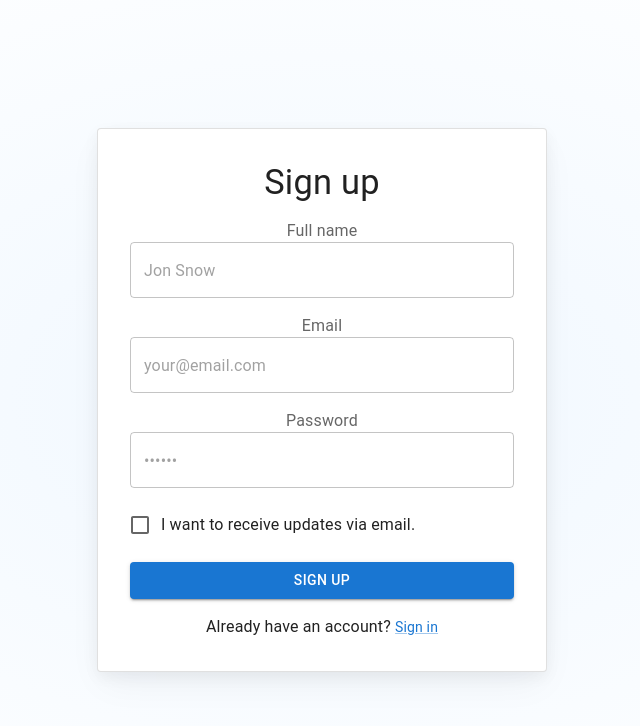
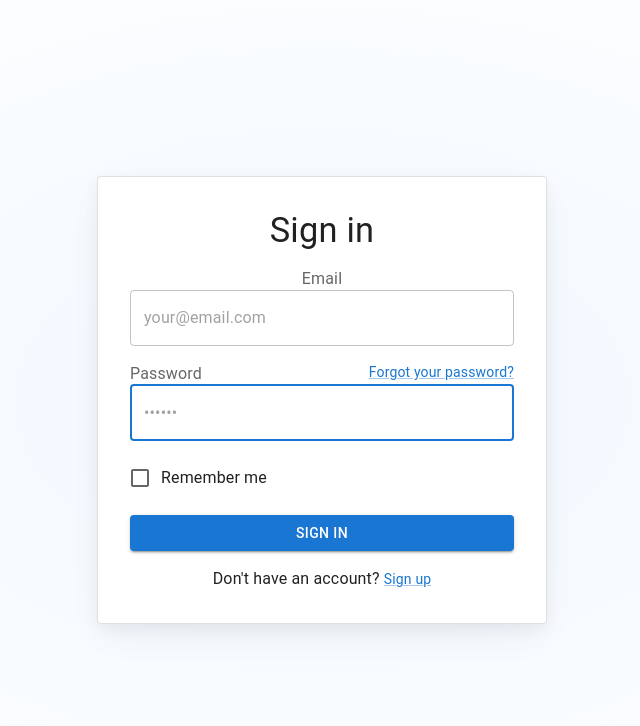
Before and after one commit to Sadia-hub/react-ts-signup-page, a React (Create React App) app: page / in a window 1280 px wide. Shown: the top 726 px of the page, without its empty margins (318-958 px from the left). Built offline with nearby package versions, Linux system fonts and the light colour scheme.

Commit message:
signin page added

```diff
--- a/src/App.tsx
+++ b/src/App.tsx
@@ -2,10 +2,12 @@
 import './App.css';
 
 import SignUp from './pages/SignUp';
+import SignIn from './pages/SignIn';
 function App() {
   return (
     <div className="App">
-      <SignUp />
+      {/* <SignUp /> */}
+      <SignIn />
     </div>
   );
 }
--- /dev/null
+++ b/src/components/SignIn/ForgotPassword.tsx
@@ -0,0 +1,57 @@
+import * as React from 'react';
+import Button from '@mui/material/Button';
+import Dialog from '@mui/material/Dialog';
+import DialogActions from '@mui/material/DialogActions';
+import DialogContent from '@mui/material/DialogContent';
+import DialogContentText from '@mui/material/DialogContentText';
+import DialogTitle from '@mui/material/DialogTitle';
+import OutlinedInput from '@mui/material/OutlinedInput';
+
+interface ForgotPasswordProps {
+    open: boolean;
+    handleClose: () => void;
+}
+
+export default function ForgotPassword({ open, handleClose }: ForgotPasswordProps) {
+    return (
+        <Dialog
+            open={open}
+            onClose={handleClose}
+            PaperProps={{
+                component: 'form',
+                onSubmit: (event: React.FormEvent<HTMLFormElement>) => {
+                    event.preventDefault();
+                    handleClose();
+                },
+                sx: { backgroundImage: 'none' },
+            }}
+        >
+            <DialogTitle>Reset password</DialogTitle>
+            <DialogContent
+                sx={{ display: 'flex', flexDirection: 'column', gap: 2, width: '100%' }}
+            >
+                <DialogContentText>
+                    Enter your account&apos;s email address, and we&apos;ll send you a link to
+                    reset your password.
+                </DialogContentText>
+                <OutlinedInput
+                    autoFocus
+                    required
+                    margin="dense"
+                    id="email"
+                    name="email"
+                    label="Email address"
+                    placeholder="Email address"
+                    type="email"
+                    fullWidth
+                />
+            </DialogContent>
+            <DialogActions sx={{ pb: 3, px: 3 }}>
+                <Button onClick={handleClose}>Cancel</Button>
+                <Button variant="contained" type="submit">
+                    Continue
+                </Button>
+            </DialogActions>
+        </Dialog>
+    );
+}
--- /dev/null
+++ b/src/pages/SignIn.tsx
@@ -0,0 +1,214 @@
+import * as React from 'react';
+import Box from '@mui/material/Box';
+import Button from '@mui/material/Button';
+import Checkbox from '@mui/material/Checkbox';
+import CssBaseline from '@mui/material/CssBaseline';
+import FormControlLabel from '@mui/material/FormControlLabel';
+import FormLabel from '@mui/material/FormLabel';
+import FormControl from '@mui/material/FormControl';
+import Link from '@mui/material/Link';
+import TextField from '@mui/material/TextField';
+import Typography from '@mui/material/Typography';
+import Stack from '@mui/material/Stack';
+import MuiCard from '@mui/material/Card';
+import { styled } from '@mui/material/styles';
+import ForgotPassword from '../components/SignIn/ForgotPassword';
+
+const Card = styled(MuiCard)(({ theme }) => ({
+  display: 'flex',
+  flexDirection: 'column',
+  alignSelf: 'center',
+  width: '100%',
+  padding: theme.spacing(4),
+  gap: theme.spacing(2),
+  margin: 'auto',
+  [theme.breakpoints.up('sm')]: {
+    maxWidth: '450px',
+  },
+  boxShadow:
+    'hsla(220, 30%, 5%, 0.05) 0px 5px 15px 0px, hsla(220, 25%, 10%, 0.05) 0px 15px 35px -5px',
+  ...theme.applyStyles('dark', {
+    boxShadow:
+      'hsla(220, 30%, 5%, 0.5) 0px 5px 15px 0px, hsla(220, 25%, 10%, 0.08) 0px 15px 35px -5px',
+  }),
+}));
+
+const SignInContainer = styled(Stack)(({ theme }) => ({
+  height: 'calc((1 - var(--template-frame-height, 0)) * 100dvh)',
+  minHeight: '100%',
+  padding: theme.spacing(2),
+  [theme.breakpoints.up('sm')]: {
+    padding: theme.spacing(4),
+  },
+  '&::before': {
+    content: '""',
+    display: 'block',
+    position: 'absolute',
+    zIndex: -1,
+    inset: 0,
+    backgroundImage:
+      'radial-gradient(ellipse at 50% 50%, hsl(210, 100%, 97%), hsl(0, 0%, 100%))',
+    backgroundRepeat: 'no-repeat',
+    ...theme.applyStyles('dark', {
+      backgroundImage:
+        'radial-gradient(at 50% 50%, hsla(210, 100%, 16%, 0.5), hsl(220, 30%, 5%))',
+    }),
+  },
+}));
+
+export default function SignIn(props: { disableCustomTheme?: boolean }) {
+  const [emailError, setEmailError] = React.useState(false);
+  const [emailErrorMessage, setEmailErrorMessage] = React.useState('');
+  const [passwordError, setPasswordError] = React.useState(false);
+  const [passwordErrorMessage, setPasswordErrorMessage] = React.useState('');
+  const [open, setOpen] = React.useState(false);
+
+  const handleClickOpen = () => {
+    setOpen(true);
+  };
+
+  const handleClose = () => {
+    setOpen(false);
+  };
+
+  const handleSubmit = (event: React.FormEvent<HTMLFormElement>) => {
+    if (emailError || passwordError) {
+      event.preventDefault();
+      return;
+    }
+    const data = new FormData(event.currentTarget);
+    console.log({
+      email: data.get('email'),
+      password: data.get('password'),
+    });
+  };
+
+  const validateInputs = () => {
+    const email = document.getElementById('email') as HTMLInputElement;
+    const password = document.getElementById('password') as HTMLInputElement;
+
+    let isValid = true;
+
+    if (!email.value || !/\S+@\S+\.\S+/.test(email.value)) {
+      setEmailError(true);
+      setEmailErrorMessage('Please enter a valid email address.');
+      isValid = false;
+    } else {
+      setEmailError(false);
+      setEmailErrorMessage('');
+    }
+
+    if (!password.value || password.value.length < 6) {
+      setPasswordError(true);
+      setPasswordErrorMessage('Password must be at least 6 characters long.');
+      isValid = false;
+    } else {
+      setPasswordError(false);
+      setPasswordErrorMessage('');
+    }
+
+    return isValid;
+  };
+
+  return (
+    <>
+      <CssBaseline enableColorScheme />
+      <SignInContainer direction="column" justifyContent="space-between">
+        <Card variant="outlined">
+          {/* <SitemarkIcon /> */}
+          <Typography
+            component="h1"
+            variant="h4"
+            sx={{ width: '100%', fontSize: 'clamp(2rem, 10vw, 2.15rem)' }}
+          >
+            Sign in
+          </Typography>
+          <Box
+            component="form"
+            onSubmit={handleSubmit}
+            noValidate
+            sx={{
+              display: 'flex',
+              flexDirection: 'column',
+              width: '100%',
+              gap: 2,
+            }}
+          >
+            <FormControl>
+              <FormLabel htmlFor="email">Email</FormLabel>
+              <TextField
+                error={emailError}
+                helperText={emailErrorMessage}
+                id="email"
+                type="email"
+                name="email"
+                placeholder="your@email.com"
+                autoComplete="email"
+                autoFocus
+                required
+                fullWidth
+                variant="outlined"
+                color={emailError ? 'error' : 'primary'}
+                sx={{ ariaLabel: 'email' }}
+              />
+            </FormControl>
+            <FormControl>
+              <Box sx={{ display: 'flex', justifyContent: 'space-between' }}>
+                <FormLabel htmlFor="password">Password</FormLabel>
+                <Link
+                  component="button"
+                  type="button"
+                  onClick={handleClickOpen}
+                  variant="body2"
+                  sx={{ alignSelf: 'baseline' }}
+                >
+                  Forgot your password?
+                </Link>
+              </Box>
+              <TextField
+                error={passwordError}
+                helperText={passwordErrorMessage}
+                name="password"
+                placeholder="••••••"
+                type="password"
+                id="password"
+                autoComplete="current-password"
+                autoFocus
+                required
+                fullWidth
+                variant="outlined"
+                color={passwordError ? 'error' : 'primary'}
+              />
+            </FormControl>
+            <FormControlLabel
+              control={<Checkbox value="remember" color="primary" />}
+              label="Remember me"
+            />
+            <ForgotPassword open={open} handleClose={handleClose} />
+            <Button
+              type="submit"
+              fullWidth
+              variant="contained"
+              onClick={validateInputs}
+            >
+              Sign in
+            </Button>
+            <Typography sx={{ textAlign: 'center' }}>
+              Don&apos;t have an account?{' '}
+              <span>
+                <Link
+                  href="/sign-up/"
+                  variant="body2"
+                  sx={{ alignSelf: 'center' }}
+                >
+                  Sign up
+                </Link>
+              </span>
+            </Typography>
+          </Box>
+
+        </Card>
+      </SignInContainer>
+    </>
+  );
+}
```
